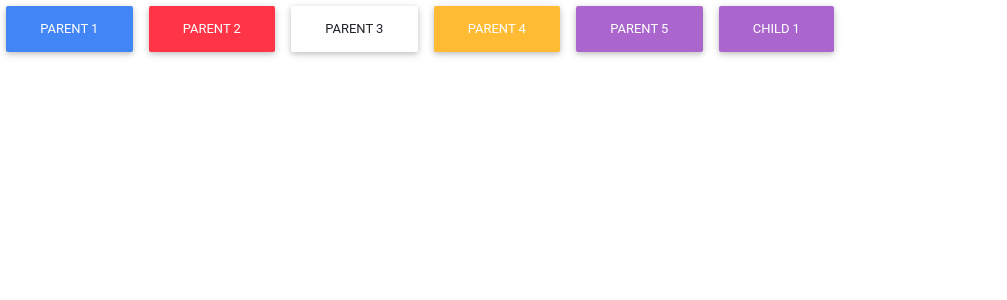
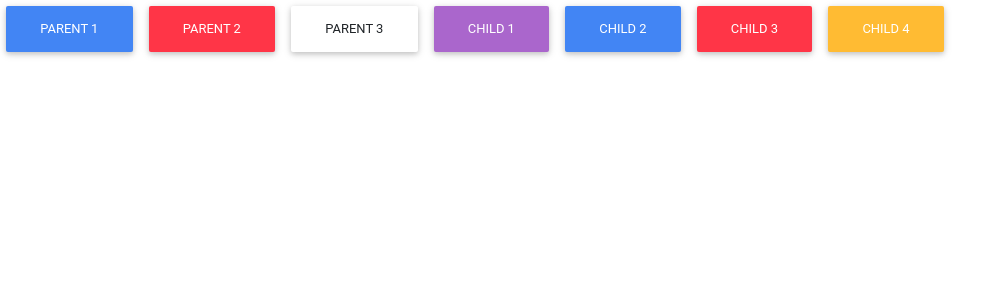
Before and after one commit to shwetha3341/Template_inhertance, a Django app: page /child/ in a window 1280 px wide. Shown: the top 300 px of the page, without its empty margins (0-1007 px from the left). Run offline with Django 3.2, Linux system fonts and the light colour scheme; some libraries are stand-ins or nearby versions.

Commit message:
first commit

```diff
--- a/templates/child.html
+++ b/templates/child.html
@@ -9,5 +9,8 @@
 {%  block body_block %}
 
     <h1 class="btn btn-secondary">child 1</h1>
+    <h1 class="btn btn-primary">child 2</h1>
+    <h1 class="btn btn-danger">child 3</h1>
+    <h1 class="btn btn-warning">child 4</h1>
 
 {% endblock %}
--- a/templates/parent.html
+++ b/templates/parent.html
@@ -20,10 +20,9 @@
     <button class="btn btn-danger">PARENT 2</button>
     <button class="btn btn-succes">PARENT 3</button>
 
+    {%  block body_block %}
     <button class="btn btn-warning">PARENT 4</button>
     <button class="btn btn-secondary">PARENT 5</button>
-    {%  block body_block %}
-
     {% endblock %}
 
     <script src="{% static 'js/bootstrap.js' %}"></script>
```
